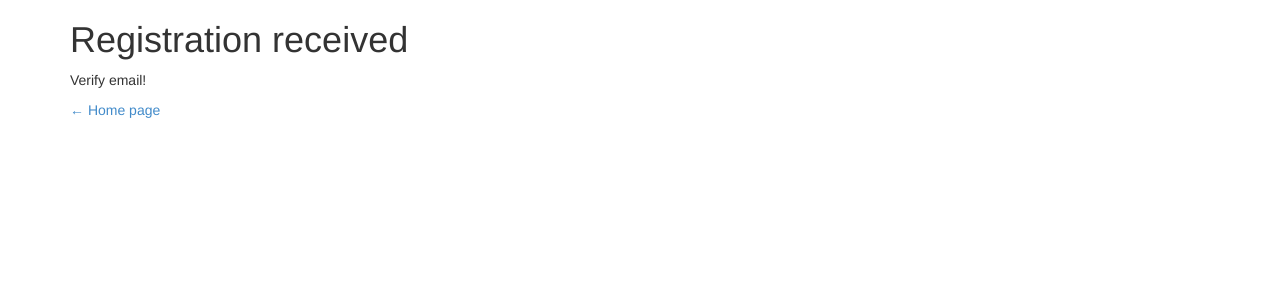
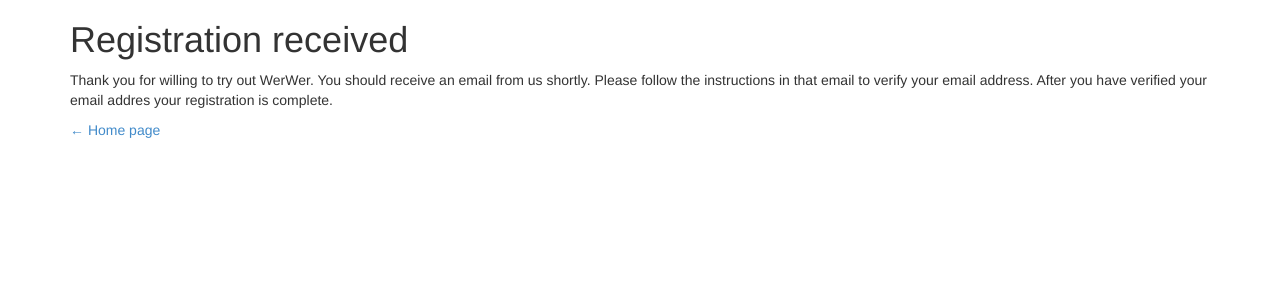
Before and after one commit to oliviersels/werwer, a Django app: a page that uses wersite/templates/wersite/werwer-signup-success.html in a window 1280 px wide. Shown: the top 300 px of the page. Run offline with Django 3.2, Linux system fonts and the light colour scheme; parts of the project's set-up code (start-up, migrations or seed data) failed here and were passed over; some libraries are stand-ins or nearby versions.

Commit message:
Add email verification and recaptcha to signup

```diff
--- a/requirements.txt
+++ b/requirements.txt
@@ -6,3 +6,4 @@ boto==2.33
 psycopg2==2.5.4
 oauthlib==0.6.3
 django-oauth-toolkit==0.7.2
+recaptcha-client==1.0.6
--- a/wersite/templates/wersite/werwer-signup-success.html
+++ b/wersite/templates/wersite/werwer-signup-success.html
@@ -6,7 +6,9 @@
     <div class="row">
         <div class="col-md-12">
             <h1>Registration received</h1>
-            <p>Verify email!</p>
+            <p>Thank you for willing to try out WerWer. You should receive an email from us shortly. Please follow the
+            instructions in that email to verify your email address. After you have verified your email addres your
+            registration is complete.</p>
             <p><a href="{% url 'wersite-root' %}">&larr; Home page</a></p>
         </div>
     </div>
--- a/wersite/templates/wersite/werwer-signup.html
+++ b/wersite/templates/wersite/werwer-signup.html
@@ -10,6 +10,7 @@
                 your registration. When registration is complete you will receive your login credentials.</p>
             <form class="form" action="{% url 'wersite-signup' %}" method="post">
                 {% csrf_token %}
+                {% if form.non_field_errors %}<div class="alert alert-danger">{{ form.non_field_errors }}</div>{% endif %}
                 <div class="form-group{%if form.name.errors %} has-error{%endif%}">
                     <label for="id_name">Name</label>
                     {% if form.name.errors %}<div class="alert alert-danger">{{ form.name.errors }}</div>{% endif %}
@@ -30,6 +31,10 @@
                         {% if form.use_case.errors %}<div class="alert alert-danger">{{ form.use_case.errors }}</div>{% endif %}
                         {{ form.use_case }}
                 </div>
+                <div>
+                    <label for="recaptcha_response_field">Solve the captcha</label>
+                    {{ recaptcha_html|safe }}
+                </div>
                 <div class="checkbox">
                     {% if form.has_accepted_terms_and_conditions.errors %}<div class="alert alert-danger">{{ form.has_accepted_terms_and_conditions.errors }}</div>{% endif %}
                     <label>
--- a/wersite/urls.py
+++ b/wersite/urls.py
@@ -1,10 +1,14 @@
 from django.conf.urls import url
-from wersite.views import WerHome, FeatureFeedbackView, WerwerSignupView, WerwerSignupSuccessView, EmailVerification
+from wersite.views import WerHome, FeatureFeedbackView, WerwerSignupView, WerwerSignupSuccessView, EmailVerificationView, \
+    EmailVerificationFailedView, EmailVerificationAlreadyDoneView, EmailVerificationDoneView
 
 urlpatterns = (
     url(r'^$', WerHome.as_view(), name='wersite-root'),
     url(r'^feature-feedback/$', FeatureFeedbackView.as_view(), name='wersite-feature-feedback'),
     url(r'^signup/$', WerwerSignupView.as_view(), name='wersite-signup'),
     url(r'^signup-success/$', WerwerSignupSuccessView.as_view(), name='wersite-signup-success'),
-    url(r'^email-verification/(?P<id>\d+)-(?P<token>[\d\w]+)/$', EmailVerification.as_view(), name='wersite-email-verification'),
+    url(r'^email-verification/(?P<id>\d+)-(?P<token>[\d\w]+)/$', EmailVerificationView.as_view(), name='wersite-email-verification'),
+    url(r'^email-verification-failed/$', EmailVerificationFailedView.as_view(), name='wersite-email-verification-failed'),
+    url(r'^email-verification-already-done/(?P<id>\d+)/$', EmailVerificationAlreadyDoneView.as_view(), name='wersite-email-verification-already-done'),
+    url(r'^email-verification-done/(?P<id>\d+)/$', EmailVerificationDoneView.as_view(), name='wersite-email-verification-done'),
 )
--- a/wersite/views.py
+++ b/wersite/views.py
@@ -1,9 +1,13 @@
 # Create your views here.
-from django.core.urlresolvers import reverse_lazy
-from django.views.generic import TemplateView, FormView
-from django.views.generic.base import TemplateResponseMixin
-from django.views.generic.edit import BaseCreateView, ModelFormMixin
+from django.conf import settings
+from django.core.urlresolvers import reverse_lazy, reverse
+from django.shortcuts import get_object_or_404
+from django.views.generic import TemplateView, RedirectView
+from django.views.generic.base import TemplateResponseMixin, ContextMixin
+from django.views.generic.edit import BaseCreateView
+from recaptcha.client import captcha
 from wersite.forms import FeatureFeedbackForm, WerwerSignupForm
+from wersite.models import WerwerSignup
 from wersite.tasks import registration_verify_email
 
 
@@ -20,6 +24,17 @@ class WerwerSignupView(TemplateResponseMixin, BaseCreateView):
     form_class = WerwerSignupForm
     success_url = reverse_lazy('wersite-signup-success')
 
+    def get_context_data(self, **kwargs):
+        context_data = super(WerwerSignupView, self).get_context_data(**kwargs)
+        context_data['recaptcha_html'] = captcha.displayhtml(settings.RECAPTCHA_PUBLIC_KEY)
+        return context_data
+
+    def get_form_kwargs(self):
+        # Overwrite to add the request to the args
+        kwargs = super(WerwerSignupView, self).get_form_kwargs()
+        kwargs['request'] = self.request
+        return kwargs
+
     def form_valid(self, form):
         # This will save the form and return the redirect response
         result = super(WerwerSignupView, self).form_valid(form)
@@ -32,5 +47,40 @@ class WerwerSignupView(TemplateResponseMixin, BaseCreateView):
 class WerwerSignupSuccessView(TemplateView):
     template_name = "wersite/werwer-signup-success.html"
 
-class EmailVerification(TemplateView):
-    template_name = "wersite/email-verification"
+class EmailVerificationView(RedirectView):
+    permanent = False
+
+    def get_redirect_url(self, *args, **kwargs):
+        # Check if the email validation was successful and if so update the signup request.
+        try:
+            signup = WerwerSignup.objects.get(id=kwargs['id'])
+        except WerwerSignup.DoesNotExist:
+            self.url = reverse('wersite-email-verification-failed')
+        else:
+            if signup.email_verification_token != kwargs['token']:
+                self.url = reverse('wersite-email-verification-failed')
+            elif signup.email_verified:
+                self.url = reverse('wersite-email-verification-already-done', kwargs={'id': signup.id})
+            else:
+                signup.email_verified = True
+                signup.save()
+                self.url = reverse('wersite-email-verification-done', kwargs={'id': signup.id})
+        return super(EmailVerificationView, self).get_redirect_url(*args, **kwargs)
+
+class EmailVerificationFailedView(TemplateView):
+    template_name = "wersite/email-verification-failed.html"
+
+class EmailVerificationDoneMixin(ContextMixin):
+    def get_context_data(self, **kwargs):
+        id = kwargs.pop('id')
+        context_data = super(EmailVerificationDoneMixin, self).get_context_data(**kwargs)
+        signup = get_object_or_404(WerwerSignup, id=id)
+        context_data['name'] = signup.name
+        context_data['email'] = signup.email
+        return context_data
+
+class EmailVerificationAlreadyDoneView(EmailVerificationDoneMixin, TemplateView):
+    template_name = "wersite/email-verification-already-done.html"
+
+class EmailVerificationDoneView(EmailVerificationDoneMixin, TemplateView):
+    template_name = "wersite/email-verification-done.html"
--- a/werwer/settings.py
+++ b/werwer/settings.py
@@ -124,6 +124,10 @@ OAUTH2_CLIENT_SETTINGS = {
 # Add a settings to get the current HOST_NAME (I don't use contrib.sites because it is overkill.
 # HOST_NAME = '' # You should set this in local.py and production.py
 
+# RECAPTCHA settings
+RECAPTCHA_PUBLIC_KEY = '6Lc-UvwSAAAAACP7r68zWfuQeMXR83km8GZRIDrJ'
+RECAPTCHA_PRIVATE_KEY = os.environ.get('RECAPTCHA_PRIVATE_KEY', '')
+
 try:
     from local import *
 except ImportError:
```
Also changed, not shown: wersite/forms.py (+21 -0 lines), wersite/templates/wersite/email-verification-already-done.html (added, +14 -0 lines), wersite/templates/wersite/email-verification-done.html (added, +15 -0 lines), wersite/templates/wersite/email-verification-failed.html (added, +14 -0 lines), wersite/utils.py (+8 -0 lines).
